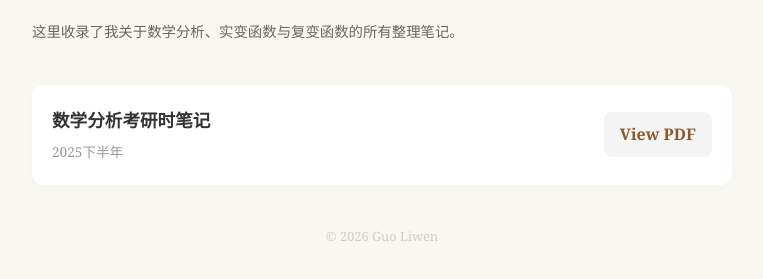
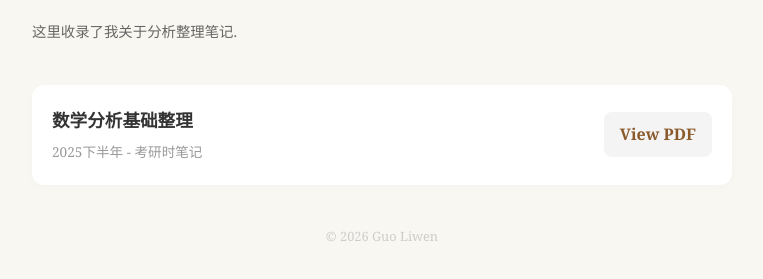
Before and after one commit to guoliwen666/guoliwen666.github.io, a plain HTML site: page analysis.html in a window 1280 px wide. Shown: the part 161-440 px from the top of the page, without its empty margins (258-1021 px from the left). Drawn offline with Linux system fonts and the light colour scheme.

Commit message:
Update analysis.html

```diff
--- a/analysis.html
+++ b/analysis.html
@@ -130,20 +130,19 @@
         <a href="index.html" class="back-btn">← Back to Home</a>
         <h1>分析类笔记 (Analysis)</h1>
         <p style="color: #666; font-size: 0.9rem;">
-            这里收录了我关于数学分析、实变函数与复变函数的所有整理笔记。
+            这里收录了我关于分析整理笔记.
         </p>
     </div>
 
-    <ul class="note-list">
+   <ul class="note-list">
 
         <li class="note-item">
             <div class="note-info">
-                <span class="note-title">数学分析考研时笔记</span>
-                <span class="note-date">2025下半年 </span>
+                <span class="note-title">数学分析基础整理</span>
+                <span class="note-date">2025下半年 - 考研时笔记</span>
             </div>
-          <a href="分析记.pdf" target="_blank" class="download-link">View PDF</a>
+            <a href="分析记.pdf" target="_blank" class="download-link">View PDF</a>
         </li>
-
 
     </ul>
 
```
